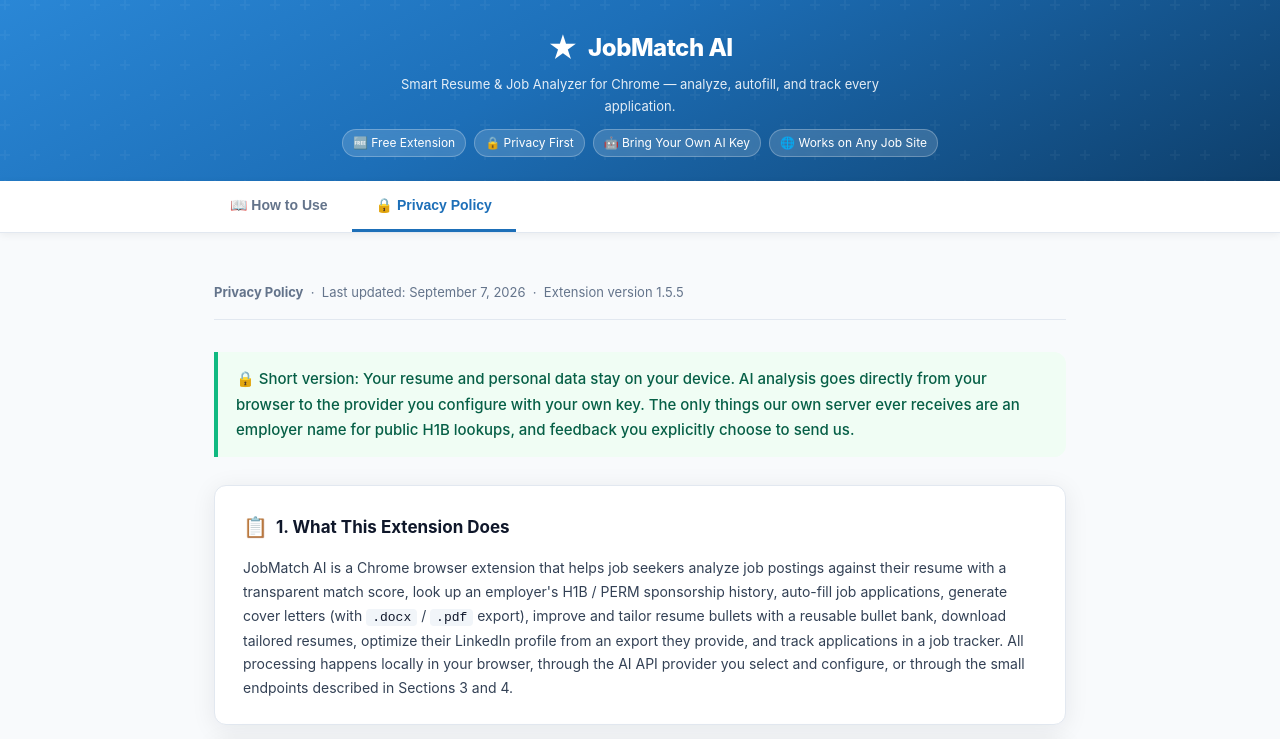
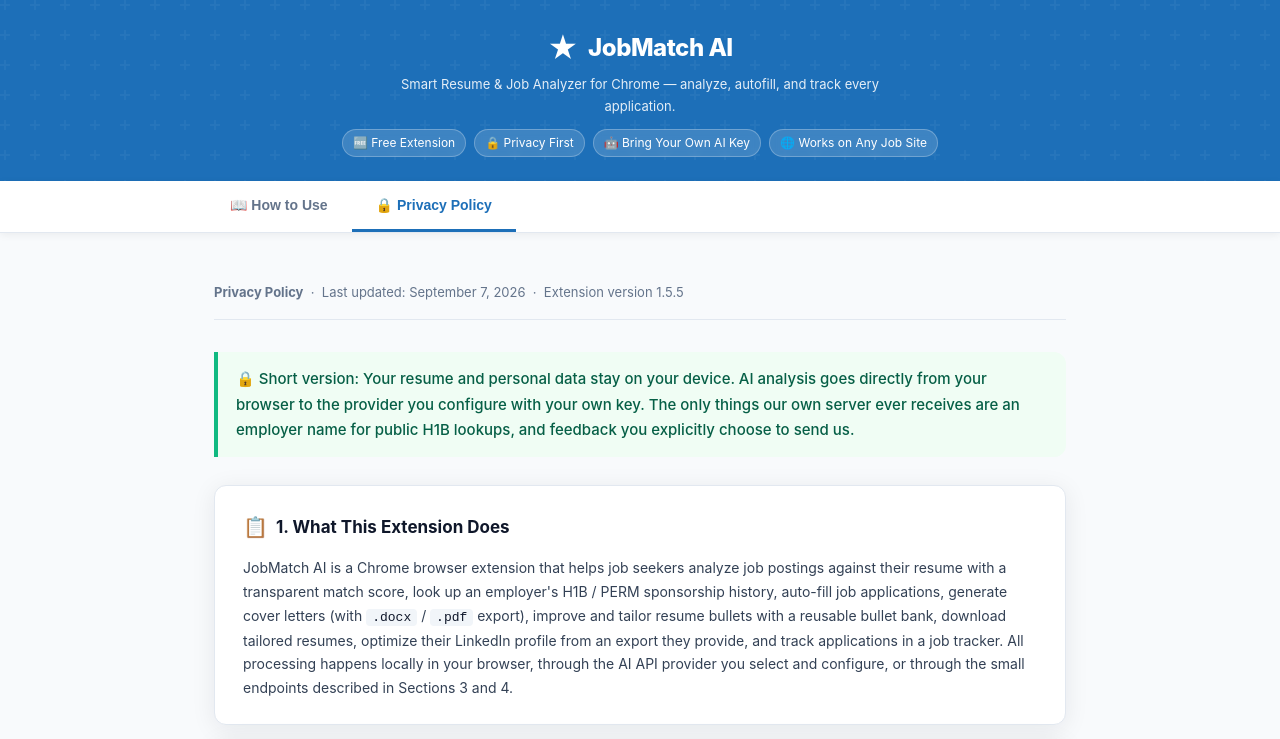
Before and after one commit to wadekarg/JobMatchAI, a browser extension: page docs/privacy-policy.html in a window 1280 px wide. Shown: the top 739 px of the page. Drawn offline with Linux system fonts and the light colour scheme.

Commit message:
docs: flat Ocean hero, no gradient

```diff
--- a/docs/privacy-policy.html
+++ b/docs/privacy-policy.html
@@ -36,7 +36,7 @@
 
     /* ── Hero ──────────────────────────────── */
     .hero {
-      background: linear-gradient(152deg, #2A87D6 0%, #1D6FB8 42%, #0E3F6B 100%);
+      background: #1D6FB8;
       color: #fff;
       padding: 28px 24px 24px;
       text-align: center;
```
